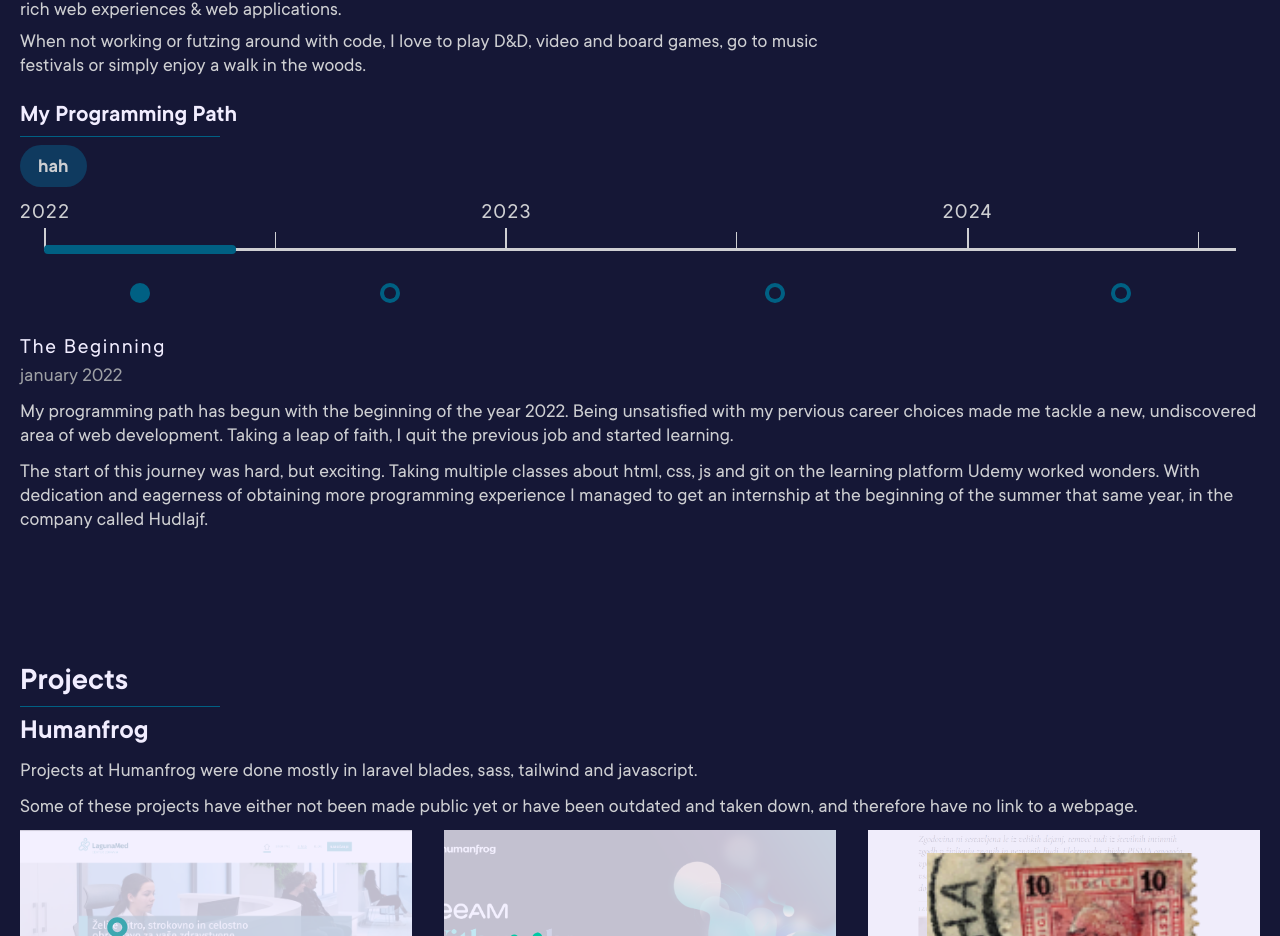
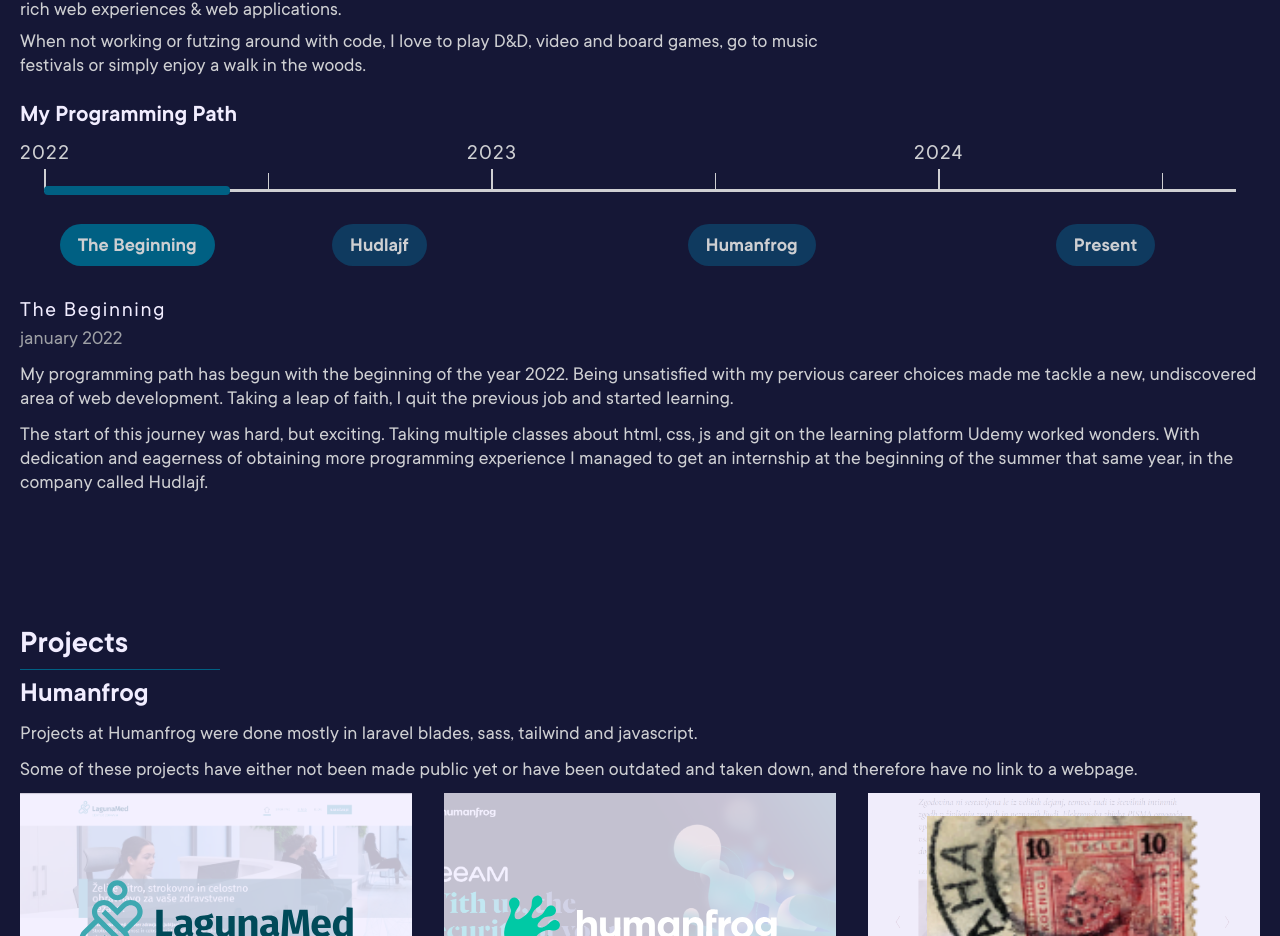
Before and after one commit to majdrab/majdrab.github.io, a Vue app: page / in a window 1280 px wide. Shown: the part 975-1911 px from the top of the page. Built offline with nearby package versions, Linux system fonts and the light colour scheme.

Commit message:
feat: put animated buttons in about timeline

```diff
--- a/src/components/blocks/about/AboutTimeline.vue
+++ b/src/components/blocks/about/AboutTimeline.vue
@@ -33,11 +33,14 @@
 });
 
 const button = ref(null)
-const buttonInner = ref(null)
 function animateButton() {
-  if(button.value && buttonInner.value) {
-    gsap.to(buttonInner.value, {backgroundColor: theme.colors.primary.DEFAULT})
-    gsap.to(buttonInner.value[displayId.value], {backgroundColor: theme.colors.green[400]})
+  if(button.value) {
+    console.log(button.value[displayId.value].baseAnimatedButton)
+    aboutTimelineData.forEach(el => {
+      gsap.to(button.value[el.id].baseAnimatedButton, {backgroundColor: theme.colors.green.DEFAULT, duration: 0})
+    });
+    // gsap.to(button.value.baseAnimatedButton, {backgroundColor: theme.colors.green.DEFAULT})
+    gsap.to(button.value[displayId.value].baseAnimatedButton, {backgroundColor: theme.colors.green[400]})
   }
 }
 const activeLine = ref(null)
@@ -99,7 +102,6 @@
 
 <template>
   <div class="about-timeline">
-    <BaseAnimatedButton ref="button" @click="onButtonClick(singleTimeline.id)">hah</BaseAnimatedButton>
     <div class="about-timeline__line">
       <div class="relative w-full border-b-[3px] border-gray-200 h-6">
         <div class="absolute bottom-0 w-[2px] h-5 bg-gray-200"><h4 class="text-gray-200 absolute -top-7 -left-6">2022</h4></div>
@@ -114,10 +116,9 @@
     <div class="about-timeline__middle">
       <template v-for="singleTimeline in aboutTimelineData" :key="singleTimeline.id">
         <div class="flex items-center justify-center" :style="'width: ' + singleTimeline.duration/lineLength*100 + '%;'">
-          <button ref="button" @click="onButtonClick(singleTimeline.id)" class="flex items-center justify-center h-5 w-5 rounded-full bg-green-400 hover:bg-green-300 transition-colors">
-            <div ref="buttonInner" class="h-3 w-3 rounded-full bg-primary"></div>
-          </button>
-          <!-- <BaseAnimatedButton ref="button" @click="onButtonClick(singleTimeline.id)"/> -->
+          <BaseAnimatedButton ref="button" class="max-2xl:w-8 max-2xl:h-8 max-2xl:rounded-full 2xl:px-[18px] 2xl:py-[9px] 2xl:rounded-[46px]" @click="onButtonClick(singleTimeline.id)">
+            <span class="max-2xl:hidden">{{ singleTimeline.title }}</span>
+          </BaseAnimatedButton>
         </div>
       </template>
     </div>
--- a/src/components/global/BaseAnimatedButton.vue
+++ b/src/components/global/BaseAnimatedButton.vue
@@ -1,7 +1,7 @@
 <script setup>
-import { ref } from "vue";
+import { ref, onMounted } from "vue";
 
-const buttonAnimated = ref(null)
+const baseAnimatedButton = ref(null)
 const animatedEllipse = ref(null)
 
 const animateEnter = (e) => {
@@ -22,11 +22,19 @@
     animatedEllipse.value.classList.add( 'deplode' )
   }
 }
+
+onMounted(() => {
+  if(!baseAnimatedButton.value) console.log('there is no baseAnimatedButton')
+})
+// Compiler macros, such as defineExpose, don't need to be imported
+defineExpose({
+  baseAnimatedButton,
+})
 </script>
 
 <template>
   <button
-    ref="buttonAnimated"
+    ref="baseAnimatedButton"
     class="btn-animated"
     @mouseenter="animateEnter"
     @mouseleave="animateLeave"
@@ -59,8 +67,8 @@
     top: 50%;
     left: 50%;
     transform: translate(-50%, -50%);
-    width: 95%;
-    height: 95%;
+    width: 85%;
+    height: 85%;
     border-radius: 50%;
   }
 
--- a/src/data/aboutTimelineData.json
+++ b/src/data/aboutTimelineData.json
@@ -37,7 +37,7 @@
     "id": 3,
     "title": "Present",
     "time": "february 2024",
-    "duration": 6,
+    "duration": 7,
     "text": ["Text about after humanfrog - present coming soon!"],
     "knowledge": ["vue", "tailwind", "gsap", "git"]
   }
--- a/src/views/AboutView.vue
+++ b/src/views/AboutView.vue
@@ -39,7 +39,7 @@
     </BaseContainer>
     <BaseContainer class="about-path">
       <h3 class="text-gray-100">My Programming Path</h3>
-      <BaseDivider />
+      <!-- <BaseDivider /> -->
       <AboutTimeline />
     </BaseContainer>
   </section>
--- a/tailwind.config.js
+++ b/tailwind.config.js
@@ -142,13 +142,13 @@
     plugin(function({ addComponents, addUtilities }) {
       addComponents({
         '.btn': {
-          padding: '9px 18px',
-          borderRadius: '46px',
+          // padding: '9px 18px',
+          // borderRadius: '46px',
           fontFamily: 'theme("fontFamily.bold")',
           display: 'inline-flex',
           justifyContent: 'center',
           gap: '10px',
-          transition: 'all 0.3s ease-in-out',
+          // transition: 'all 0.3s ease-in-out',
           overflow: 'hidden',
         },
         '.btn-blue': {
```
